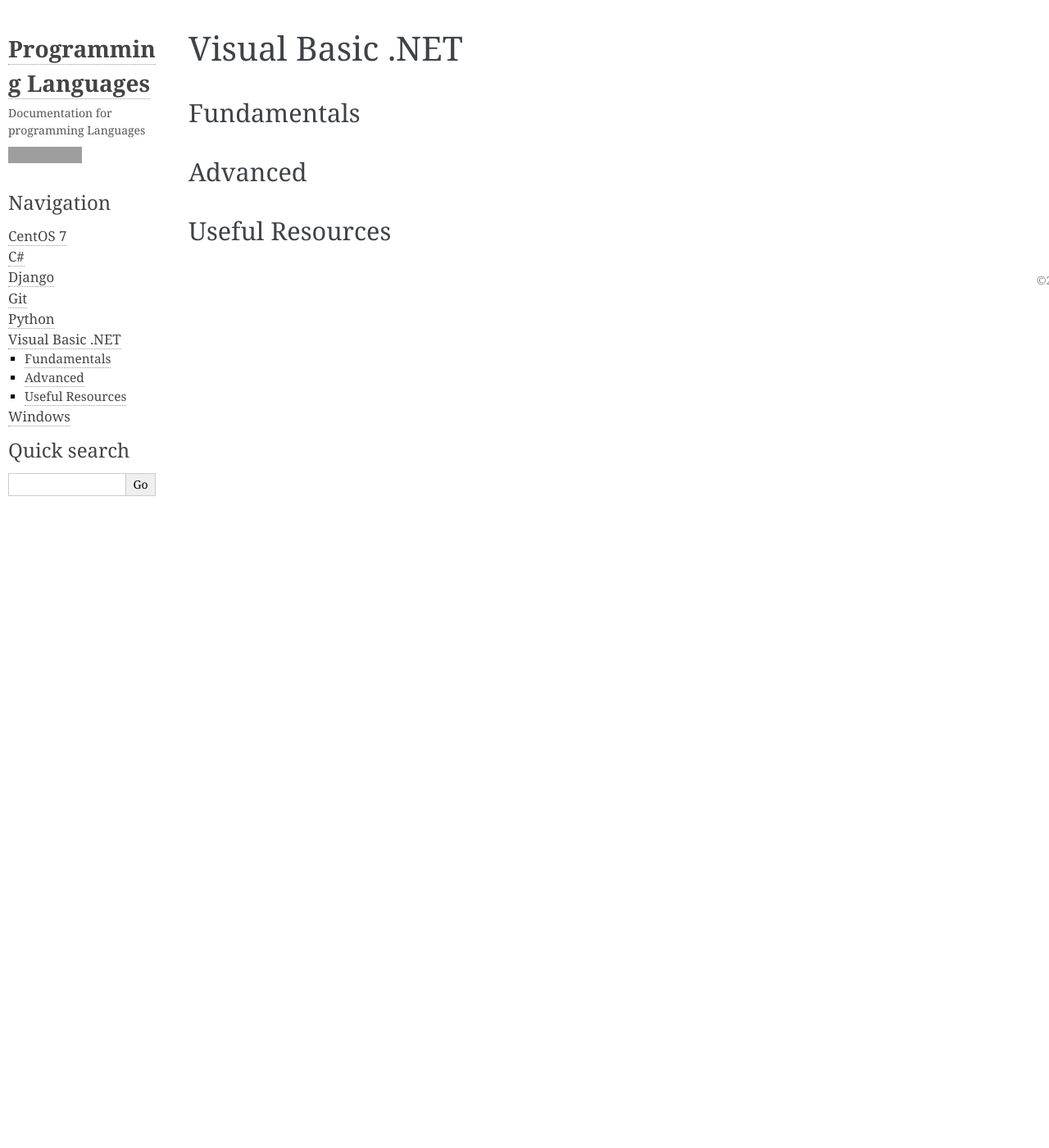
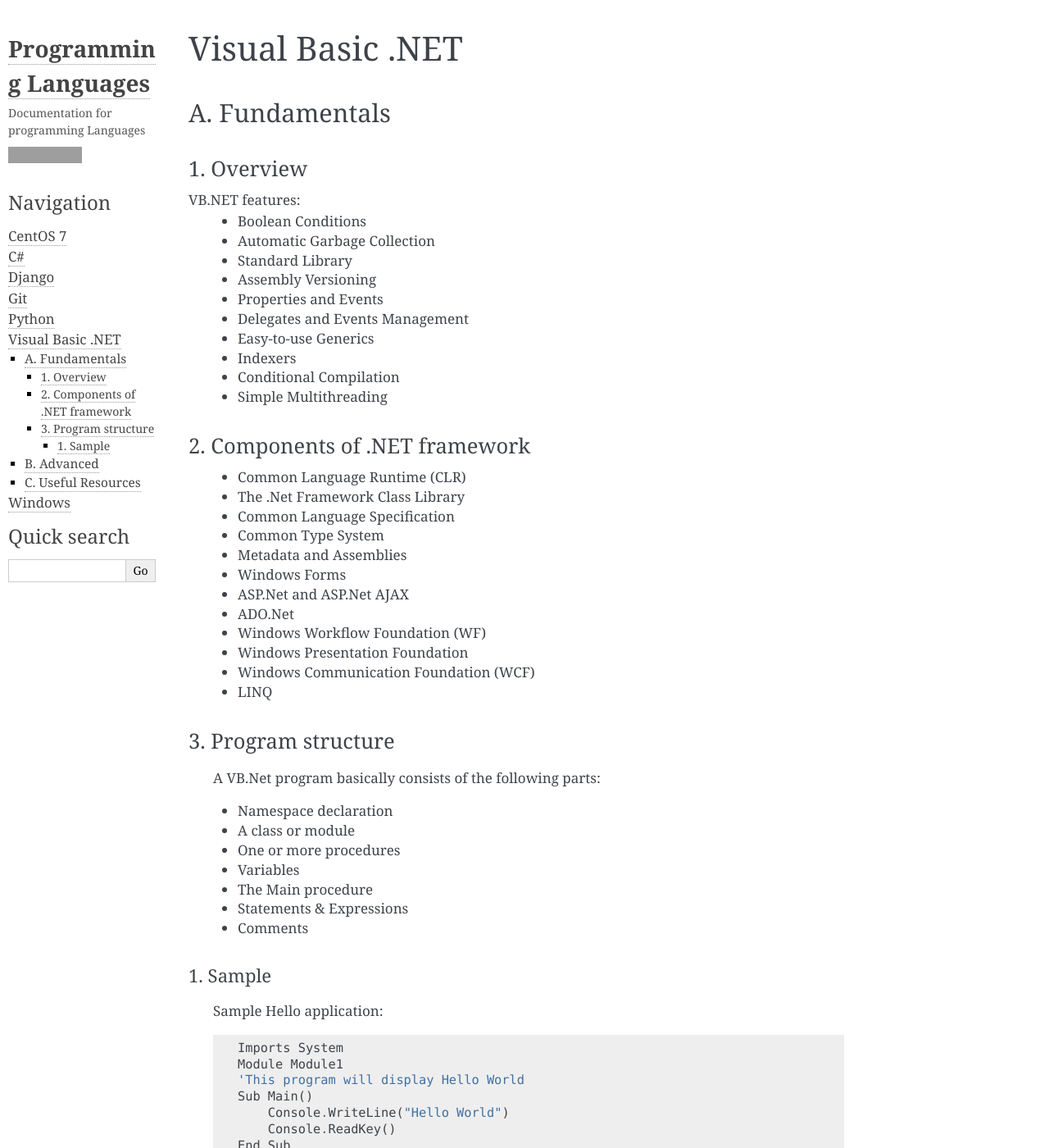
Before and after one commit to tuyennguyensiliconspots/ProgrammingLanguages, a Sphinx documentation site: the page built from source/visualbasic.rst, in a window 1280 px wide and 1400 px high. Shown: the whole window at 82% size. Built offline with Sphinx 7.4.7, drawn with Linux system fonts in a browser that asks for light colours; some of the changed text lies outside the part shown; grey boxes are pictures that could not be loaded.

Commit message:
Update VB documentation

```diff
--- a/source/visualbasic.rst
+++ b/source/visualbasic.rst
@@ -2,11 +2,67 @@
 Visual Basic .NET
 ========================
 
-Fundamentals
+A. Fundamentals
 ========================
 
-Advanced
+1. Overview
+---------------------------
+VB.NET features:
+    - Boolean Conditions
+    - Automatic Garbage Collection
+    - Standard Library
+    - Assembly Versioning
+    - Properties and Events
+    - Delegates and Events Management
+    - Easy-to-use Generics
+    - Indexers
+    - Conditional Compilation
+    - Simple Multithreading
+
+2. Components of .NET framework
+-------------------------------
+    - Common Language Runtime (CLR)
+    - The .Net Framework Class Library
+    - Common Language Specification
+    - Common Type System
+    - Metadata and Assemblies
+    - Windows Forms
+    - ASP.Net and ASP.Net AJAX
+    - ADO.Net
+    - Windows Workflow Foundation (WF)
+    - Windows Presentation Foundation
+    - Windows Communication Foundation (WCF)
+    - LINQ
+
+3. Program structure
+-------------------------------
+    A VB.Net program basically consists of the following parts:
+
+    - Namespace declaration
+    - A class or module
+    - One or more procedures
+    - Variables
+    - The Main procedure
+    - Statements & Expressions
+    - Comments
+
+1. Sample
+~~~~~~~~~~~~~~~~~~~~~~~~~~~
+
+    Sample Hello application::
+
+        Imports System
+        Module Module1
+        'This program will display Hello World
+        Sub Main()
+            Console.WriteLine("Hello World")
+            Console.ReadKey()
+        End Sub
+        End Module
+
+
+B. Advanced
 ========================
 
-Useful Resources
+C. Useful Resources
 ========================
--- a/source/windows.rst
+++ b/source/windows.rst
@@ -5,4 +5,4 @@
 
 Create an empty file at the DOS/Windows command-line::
 
-copy /b NUL EmptyFile.txt
+    copy /b NUL EmptyFile.txt
```
